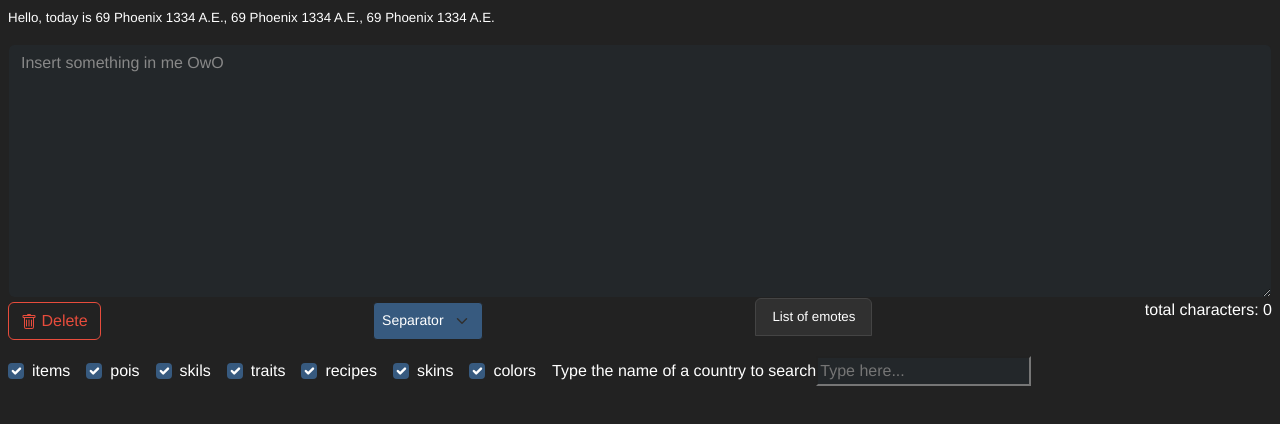
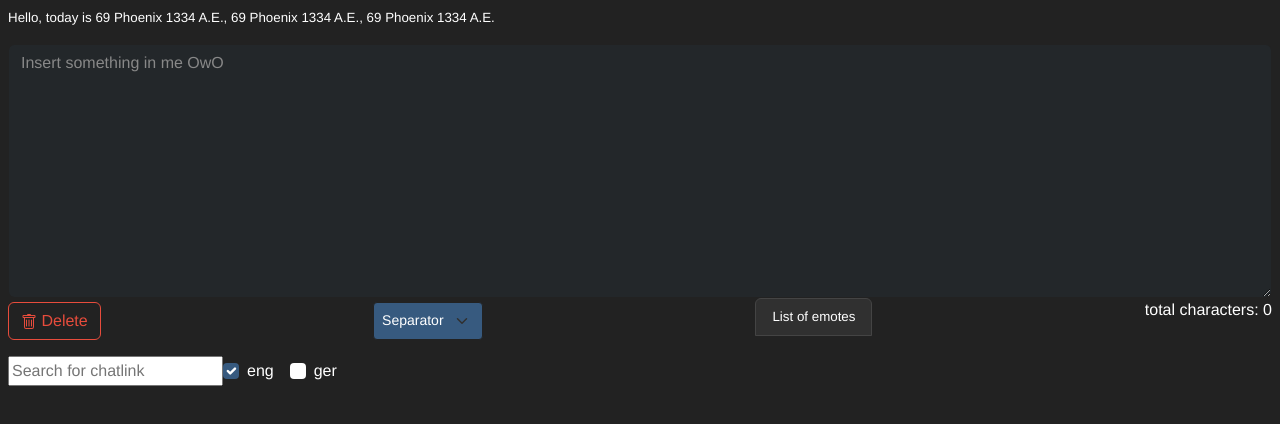
Before and after one commit to Ydalirsson/gw2-Chatbreaker, a Vue app: page / in a window 1280 px wide. Shown: the top 424 px of the page. Built offline with nearby package versions, Linux system fonts and the light colour scheme.

Commit message:
searching for chatlink

```diff
--- a/src/components/Home.vue
+++ b/src/components/Home.vue
@@ -1,28 +1,62 @@
 <template>
   <div class="home">
     <div>
-      <p style="font-size: 10pt">Hello, today is {{currentDate()}}, {{currentDate()}}, {{currentDate()}}
+      <p style="font-size: 10pt">
+        Hello, today is {{ currentDate() }}, {{ currentDate() }},
+        {{ currentDate() }}
       </p>
     </div>
 
     <div>
-      <textarea id="chatContent" v-model="chatContent" ref="chatEdit" placeholder="Insert something in me OwO" cols="50" rows="10" class="form-control" @keyup="update"></textarea>
+      <textarea
+        id="chatContent"
+        v-model="chatContent"
+        ref="chatEdit"
+        placeholder="Insert something in me OwO"
+        cols="50"
+        rows="10"
+        class="form-control"
+        @keyup="update"
+      ></textarea>
 
-      <p v-if="errorMessage" class="alert alert-danger" role="alert"> {{ errorMessage }} </p>
+      <p v-if="errorMessage" class="alert alert-danger" role="alert">
+        {{ errorMessage }}
+      </p>
 
       <ul class="controlBar">
         <li>
-      <button type="button" class="btn btn-outline-danger" style="margin-top: 4px" @click="deleteAreaInput">
-        <svg xmlns="http://www.w3.org/2000/svg" width="16" height="16" fill="currentColor" class="bi bi-trash" viewBox="0 0 16 16">
-          <path d="M5.5 5.5A.5.5 0 0 1 6 6v6a.5.5 0 0 1-1 0V6a.5.5 0 0 1 .5-.5zm2.5 0a.5.5 0 0 1 .5.5v6a.5.5 0 0 1-1 0V6a.5.5 0 0 1 .5-.5zm3 .5a.5.5 0 0 0-1 0v6a.5.5 0 0 0 1 0V6z"/>
-          <path fill-rule="evenodd" d="M14.5 3a1 1 0 0 1-1 1H13v9a2 2 0 0 1-2 2H5a2 2 0 0 1-2-2V4h-.5a1 1 0 0 1-1-1V2a1 1 0 0 1 1-1H6a1 1 0 0 1 1-1h2a1 1 0 0 1 1 1h3.5a1 1 0 0 1 1 1v1zM4.118 4 4 4.059V13a1 1 0 0 0 1 1h6a1 1 0 0 0 1-1V4.059L11.882 4H4.118zM2.5 3V2h11v1h-11z"/>
+          <button
+            type="button"
+            class="btn btn-outline-danger"
+            style="margin-top: 4px"
+            @click="deleteAreaInput"
+          >
+            <svg
+              xmlns="http://www.w3.org/2000/svg"
+              width="16"
+              height="16"
+              fill="currentColor"
+              class="bi bi-trash"
+              viewBox="0 0 16 16"
+            >
+              <path
+                d="M5.5 5.5A.5.5 0 0 1 6 6v6a.5.5 0 0 1-1 0V6a.5.5 0 0 1 .5-.5zm2.5 0a.5.5 0 0 1 .5.5v6a.5.5 0 0 1-1 0V6a.5.5 0 0 1 .5-.5zm3 .5a.5.5 0 0 0-1 0v6a.5.5 0 0 0 1 0V6z"
+              />
+              <path
+                fill-rule="evenodd"
+                d="M14.5 3a1 1 0 0 1-1 1H13v9a2 2 0 0 1-2 2H5a2 2 0 0 1-2-2V4h-.5a1 1 0 0 1-1-1V2a1 1 0 0 1 1-1H6a1 1 0 0 1 1-1h2a1 1 0 0 1 1 1h3.5a1 1 0 0 1 1 1v1zM4.118 4 4 4.059V13a1 1 0 0 0 1 1h6a1 1 0 0 0 1-1V4.059L11.882 4H4.118zM2.5 3V2h11v1h-11z"
+              />
             </svg>
             Delete
           </button>
         </li>
         <li>
-      <select class="form-select form-select-sm" style="margin-top: 4px; width: 110px; height: 38px;"
-              v-model="selected" @change="update">
+          <select
+            class="form-select form-select-sm"
+            style="margin-top: 4px; width: 110px; height: 38px"
+            v-model="selected"
+            @change="update"
+          >
             <option disabled value="0">Separator</option>
             <option value="1">> (default)</option>
             <option value="2">+</option>
@@ -31,7 +65,12 @@
           </select>
         </li>
         <li>
-      <ul id="emoteListID" class="list-group" @click="changeEmoteList" v-if="listCollapsed">
+          <ul
+            id="emoteListID"
+            class="list-group"
+            @click="changeEmoteList"
+            v-if="listCollapsed"
+          >
             <li class="list-group-item py-0">/beckon</li>
             <li class="list-group-item py-0">/bow</li>
             <li class="list-group-item py-0">/cheer</li>
@@ -81,50 +120,74 @@
         </li>
 
         <li>
-      <div>
-        total characters: {{ totalCharacter }}
-      </div>
+          <div>total characters: {{ totalCharacter }}</div>
         </li>
       </ul>
     </div>
 
+    <div class="ac-container">
+      <form>
+        <input
+          class="form-group"
+          type="search"
+          placeholder="Search for chatlink"
+          v-model="searchInput"
+          @blur="blur"
+          @input="inputChanged"
+          @focus="focus"
+          @keyup.esc="escape"
+          @keyup.enter="enter"
+          @keydown.tab="enter"
+          @keydown.up="up"
+          @keydown.down="down"
+        />
+
         <div class="form-check form-check-inline">
-  <input class="form-check-input" type="checkbox" id="inlineCheckbox1" value="option1" checked>
-  <label class="form-check-label" for="inlineCheckbox1">items</label>
+          <input
+            class="form-check-input"
+            type="checkbox"
+            id="cbxLangEng"
+            v-model="cbxLangEng"
+            true-value="true"
+            false-value="false"
+            checked
+            @change="upateLanguage"
+          />
+          <label class="form-check-label" for="cbxLangEng">eng</label>
         </div>
         <div class="form-check form-check-inline">
-  <input class="form-check-input" type="checkbox" id="inlineCheckbox2" value="option2" checked>
-  <label class="form-check-label" for="inlineCheckbox2">pois</label>
+          <input
+            class="form-check-input"
+            type="checkbox"
+            id="cbxLangGer"
+            v-model="cbxLangGer"
+            true-value="true"
+            false-value="false"
+            @change="upateLanguage"
+          />
+          <label class="form-check-label" for="cbxLangGer">ger</label>
         </div>
-<div class="form-check form-check-inline">
-  <input class="form-check-input" type="checkbox" id="inlineCheckbox3" value="option3" checked>
-  <label class="form-check-label" for="inlineCheckbox3">skils</label>
+      </form>
+
+      <div class="ac-filtered-items" v-if="showItems">
+        <div
+          class="ac-filtered-item"
+          :class="{ 'ac-filtered-item__hovered': index === cursor }"
+          v-for="(item, index) in searchResult"
+          :key="index"
+          @click="selectItem(item)"
+          @mouseover="cursor = index"
+        >
+          <div>
+            {{ item.name }},
+            <span style="font-size: 8pt">{{ item.chat_link }}</span>
           </div>
-<div class="form-check form-check-inline">
-  <input class="form-check-input" type="checkbox" id="inlineCheckbox4" value="option4" checked>
-  <label class="form-check-label" for="inlineCheckbox4">traits</label>
         </div>
-<div class="form-check form-check-inline">
-  <input class="form-check-input" type="checkbox" id="inlineCheckbox5" value="option5" checked>
-  <label class="form-check-label" for="inlineCheckbox5">recipes</label>
       </div>
-<div class="form-check form-check-inline">
-  <input class="form-check-input" type="checkbox" id="inlineCheckbox6" value="option6" checked>
-  <label class="form-check-label" for="inlineCheckbox6">skins</label>
-</div>
-<div class="form-check form-check-inline">
-  <input class="form-check-input" type="checkbox" id="inlineCheckbox7" value="option7" checked>
-  <label class="form-check-label" for="inlineCheckbox7">colors</label>
     </div>
 
-<label for="search">
-  Type the name of a country to search
-</label>
-
-<input type="text" id="search" placeholder="Type here...">
-
     <p></p>
-    <br>
+    <br />
 
     <div class="table-responsive">
       <table class="table table-dark table-striped">
@@ -132,17 +195,42 @@
           <tr v-for="msg in singleMessage" v-bind:key="msg.text">
             <td>{{ msg.text }}</td>
             <td>
-            <button type="button" @click="onCopy(msg)" v-if="msg.text" class="btn btn-outline-info">
-              <svg xmlns="http://www.w3.org/2000/svg" width="16" height="16" fill="currentColor" class="bi bi-clipboard" viewBox="0 0 16 16">
-                <path d="M4 1.5H3a2 2 0 0 0-2 2V14a2 2 0 0 0 2 2h10a2 2 0 0 0 2-2V3.5a2 2 0 0 0-2-2h-1v1h1a1 1 0 0 1 1 1V14a1 1 0 0 1-1 1H3a1 1 0 0 1-1-1V3.5a1 1 0 0 1 1-1h1v-1z"></path>
-                <path d="M9.5 1a.5.5 0 0 1 .5.5v1a.5.5 0 0 1-.5.5h-3a.5.5 0 0 1-.5-.5v-1a.5.5 0 0 1 .5-.5h3zm-3-1A1.5 1.5 0 0 0 5 1.5v1A1.5 1.5 0 0 0 6.5 4h3A1.5 1.5 0 0 0 11 2.5v-1A1.5 1.5 0 0 0 9.5 0h-3z"></path>
+              <button
+                type="button"
+                @click="onCopy(msg)"
+                v-if="msg.text"
+                class="btn btn-outline-info"
+              >
+                <svg
+                  xmlns="http://www.w3.org/2000/svg"
+                  width="16"
+                  height="16"
+                  fill="currentColor"
+                  class="bi bi-clipboard"
+                  viewBox="0 0 16 16"
+                >
+                  <path
+                    d="M4 1.5H3a2 2 0 0 0-2 2V14a2 2 0 0 0 2 2h10a2 2 0 0 0 2-2V3.5a2 2 0 0 0-2-2h-1v1h1a1 1 0 0 1 1 1V14a1 1 0 0 1-1 1H3a1 1 0 0 1-1-1V3.5a1 1 0 0 1 1-1h1v-1z"
+                  ></path>
+                  <path
+                    d="M9.5 1a.5.5 0 0 1 .5.5v1a.5.5 0 0 1-.5.5h-3a.5.5 0 0 1-.5-.5v-1a.5.5 0 0 1 .5-.5h3zm-3-1A1.5 1.5 0 0 0 5 1.5v1A1.5 1.5 0 0 0 6.5 4h3A1.5 1.5 0 0 0 11 2.5v-1A1.5 1.5 0 0 0 9.5 0h-3z"
+                  ></path>
                 </svg>
                 Copy
               </button>
             </td>
             <td v-if="msg.copied">
-            <svg xmlns="http://www.w3.org/2000/svg" width="32" height="32" fill="green" class="bi bi-check" viewBox="0 0 16 16">
-              <path d="M10.97 4.97a.75.75 0 0 1 1.07 1.05l-3.99 4.99a.75.75 0 0 1-1.08.02L4.324 8.384a.75.75 0 1 1 1.06-1.06l2.094 2.093 3.473-4.425a.267.267 0 0 1 .02-.022z"/>
+              <svg
+                xmlns="http://www.w3.org/2000/svg"
+                width="32"
+                height="32"
+                fill="green"
+                class="bi bi-check"
+                viewBox="0 0 16 16"
+              >
+                <path
+                  d="M10.97 4.97a.75.75 0 0 1 1.07 1.05l-3.99 4.99a.75.75 0 0 1-1.08.02L4.324 8.384a.75.75 0 1 1 1.06-1.06l2.094 2.093 3.473-4.425a.267.267 0 0 1 .02-.022z"
+                />
               </svg>
             </td>
           </tr>
@@ -156,166 +244,290 @@
 import { defineComponent } from "vue";
 import { writeText } from "@tauri-apps/api/clipboard";
 
+export interface Item {
+  [key: string]: {
+    name: string;
+    id: number;
+    chat_link: string;
+  };
+}
+
 const _colors = require("../chatcodes/eng/colors.json");
 const _items = require("../chatcodes/eng/items.json");
-const _pois = require( "../chatcodes/eng/pois.json");
+const _pois = require("../chatcodes/eng/pois.json");
 const _recipes = require("../chatcodes/eng/recipes.json");
 const _skills = require("../chatcodes/eng/skills.json");
-const _skin = require("../chatcodes/eng/skins.json");
+const _skins = require("../chatcodes/eng/skins.json");
 const _traits = require("../chatcodes/eng/traits.json");
-
-export interface Item  {
-  [key: string]: {
-    name: string,
-    id: number,
-    chat_link: string
-    }
-}
 
 const colors = _colors as Item[];
 const items = _items as Item[];
 const pois = _pois as Item[];
 const recipes = _recipes as Item[];
 const skills = _skills as Item[];
-const skin = _skin as Item[];
+const skins = _skins as Item[];
 const traits = _traits as Item[];
 
 export default defineComponent({
   name: "home",
   data() {
     return {
-      chatContent: '' as string,
-      contentWordArray: [''] as Array<string>,
-      singleMessage: [] as Array<{text: '', copied: false}>,
-      errorMessage: '' as string,
+      chatContent: "" as string,
+      contentWordArray: [""] as Array<string>,
+      singleMessage: [] as Array<{ text: ""; copied: false }>,
+      errorMessage: "" as string,
       totalCharacter: 0 as number,
-      selected: '0',
+      selected: "0" as string,
       listCollapsed: false as boolean,
-      searchRes: [] as Array<Item>
+      searchResult: [] as Array<Item>,
+      searchInput: "" as string,
+      showItems: false as boolean,
+      cursor: -1 as number,
+      cbxLangEng: true as boolean,
+      cbxLangGer: false as boolean
+    };
+  },
+  watch: {
+    searchInput(newInput) {
+      this.searchForLink(newInput);
+    },
+    upateLanguage() {
+      this.searchResult = [];
     }
   },
   methods: {
-    changeEmoteList() : void {
+    changeEmoteList(): void {
       this.listCollapsed = !this.listCollapsed;
-      this.searchForLink();
     },
     currentDate() {
       const dateNow = new Date(Date.now());
-      const currentYear = new Date(dateNow.getFullYear(), 0, 1, 23,59,59,999);
-      let dayOfYear = Math.floor(dateNow.getTime() - currentYear.getTime()) /1000/60/60/24;
+      const currentYear = new Date(
+        dateNow.getFullYear(),
+        0,
+        1,
+        23,
+        59,
+        59,
+        999
+      );
+      let dayOfYear =
+        Math.floor(dateNow.getTime() - currentYear.getTime()) /
+        1000 /
+        60 /
+        60 /
+        24;
       dayOfYear = Math.floor(dayOfYear) + 2;
 
-      let season = '';
+      let season = "";
       let mouveCalenderDay = 0;
       if (1 <= dayOfYear && dayOfYear <= 90) {
-        season = 'Zephyr';
+        season = "Zephyr";
         mouveCalenderDay = dayOfYear;
       } else if (91 <= dayOfYear && dayOfYear <= 180) {
-        season = 'Phoenix';
+        season = "Phoenix";
         mouveCalenderDay = dayOfYear - 90;
       } else if (181 <= dayOfYear && dayOfYear <= 270) {
-        season = 'Scion';
+        season = "Scion";
         mouveCalenderDay = dayOfYear - 180;
       } else if (271 <= dayOfYear && dayOfYear <= 366) {
-        season = 'Colossus';
+        season = "Colossus";
         mouveCalenderDay = dayOfYear - 270;
       }
-      return mouveCalenderDay + ' ' + season + ' ' + (dateNow.getFullYear()-687) + ' A.E.';
+      return (
+        mouveCalenderDay +
+        " " +
+        season +
+        " " +
+        (dateNow.getFullYear() - 687) +
+        " A.E."
+      );
     },
     deleteAreaInput(): void {
-      this.chatContent = '';
-      this.singleMessage = [{text: '', copied: false}];
-      this.contentWordArray = [''];
-      this.errorMessage = '';
+      this.chatContent = "";
+      this.singleMessage = [{ text: "", copied: false }];
+      this.contentWordArray = [""];
+      this.errorMessage = "";
 
       this.totalCharacter = this.chatContent.length;
       (this.$refs.chatEdit as HTMLElement).focus();
     },
-    update() : void {
+    update(): void {
       const MSG_CHAR_LIMIT = 197; // character limit per single chat message (in gw2 it's 199, but 197 needed to add ' >' automatically
-      let i = 0;                  // place of message
-      let j = 0;                  // position of word
-      let separatorChar = '>';
+      let i = 0; // place of message
+      let j = 0; // position of word
+      let separatorChar = ">";
       // reset
-      this.singleMessage = [{text: '', copied: false}];
-      this.contentWordArray = [''];
-      this.errorMessage = '';
+      this.singleMessage = [{ text: "", copied: false }];
+      this.contentWordArray = [""];
+      this.errorMessage = "";
 
       // set select separation char
-      if (this.selected == '1')
-        separatorChar = '>';
-      else if (this.selected == '2')
-        separatorChar = '+';
-      else if (this.selected == '3')
-        separatorChar = '-';
-      else if (this.selected == '4')
-        separatorChar = '~';
-      else separatorChar = '>';
+      if (this.selected == "1") separatorChar = ">";
+      else if (this.selected == "2") separatorChar = "+";
+      else if (this.selected == "3") separatorChar = "-";
+      else if (this.selected == "4") separatorChar = "~";
+      else separatorChar = ">";
 
       this.totalCharacter = this.chatContent.length;
       // generate table if textarea is filled
       if (this.chatContent.length != 0) {
-        this.contentWordArray = this.chatContent.split(' ');
+        this.contentWordArray = this.chatContent.split(" ");
 
         // check if every word is separable
         for (let k = 0; k < this.contentWordArray.length; k++) {
           if (this.contentWordArray[k].length > MSG_CHAR_LIMIT) {
-            this.errorMessage = 'At least one word is longer then 197 characters. Try to split it with space.';
+            this.errorMessage =
+              "At least one word is longer then 197 characters. Try to split it with space.";
             return;
           }
         }
 
         while (j < this.contentWordArray.length) {
           // check if word fits in message
-          if (this.singleMessage[i].text.length + this.contentWordArray[j].length <= MSG_CHAR_LIMIT) {
-            this.singleMessage[i].text += this.contentWordArray[j].toString() + ' ';
+          if (
+            this.singleMessage[i].text.length +
+              this.contentWordArray[j].length <=
+            MSG_CHAR_LIMIT
+          ) {
+            this.singleMessage[i].text +=
+              this.contentWordArray[j].toString() + " ";
             //console.log('Msg: ' + this.singleMessage[0])
           } else {
-            this.singleMessage[i].text += separatorChar;   // finish Message
-            this.singleMessage.push({text: '', copied: false}); // init next message
+            this.singleMessage[i].text += separatorChar; // finish Message
+            this.singleMessage.push({ text: "", copied: false }); // init next message
             i++;
-            j--;                            // hold current word to set in next message
+            j--; // hold current word to set in next message
           }
           j++;
         }
       }
       //console.log(this.singleMessage)
     },
-    onCopy(msg: {text: '', copied: boolean}) : void {
+    onCopy(msg: { text: ""; copied: boolean }): void {
       //console.log("CopyText" + msg);
       writeText(msg.text);
       msg.copied = true;
+    },
+    searchForLink(searchInput: string): void {
+      this.searchResult = [];
+      if (searchInput.length < 3) return;
 
-    },
-    searchForLink() : void {
+      if (this.cbxLangEng == true) {
         let i = 0;
+        for (i = 0; i < colors.length; i++) {
+          if (colors[i].name != null) {
+            if (colors[i].name.toString().includes(searchInput)) {
+              this.searchResult.push(colors[i]);
+            }
+          }
 
-      for(i = 0; i < items.length; i++) {
-        if(items[i].name != null) {
-          if (items[i].name.toString().includes("Ass")) {
-            this.searchRes.push(items[i]);
+          for (i = 0; i < items.length; i++) {
+            if (items[i].name != null) {
+              if (items[i].name.toString().includes(searchInput)) {
+                this.searchResult.push(items[i]);
               }
             }
           }
 
-     console.log(this.searchRes);
+          for (i = 0; i < pois.length; i++) {
+            if (pois[i].name != null) {
+              if (pois[i].name.toString().includes(searchInput)) {
+                this.searchResult.push(pois[i]);
               }
             }
-})
+          }
+
+          for (i = 0; i < recipes.length; i++) {
+            if (recipes[i].name != null) {
+              if (recipes[i].name.toString().includes(searchInput)) {
+                this.searchResult.push(recipes[i]);
+              }
+            }
+          }
+
+          for (i = 0; i < skills.length; i++) {
+            if (skills[i].name != null) {
+              if (skills[i].name.toString().includes(searchInput)) {
+                this.searchResult.push(skills[i]);
+              }
+            }
+          }
+          for (i = 0; i < skins.length; i++) {
+            if (skins[i].name != null) {
+              if (skins[i].name.toString().includes(searchInput)) {
+                this.searchResult.push(skins[i]);
+              }
+            }
+          }
+          for (i = 0; i < traits.length; i++) {
+            if (traits[i].name != null) {
+              if (traits[i].name.toString().includes(searchInput)) {
+                this.searchResult.push(traits[i]);
+              }
+            }
+          }
+        }
+      }
+    },
+    selectItem(item: Item): void {
+      if (item) {
+        this.searchInput = item.name.toString();
+        this.$emit("inputChanged", this.searchInput);
+        this.showItems = false;
+        this.chatContent += " " + item.chat_link.toString();
+        this.update();
+      }
+    },
+    blur(): void {
+      setTimeout(() => (this.showItems = false), 200);
+    },
+    focus(): void {
+      this.showItems = true;
+    },
+    inputChanged(): void {
+      this.showItems = true;
+      this.$emit("inputChanged", this.searchInput);
+    },
+    enter(): void {
+      if (this.showItems && this.searchResult[this.cursor]) {
+        this.selectItem(this.searchResult[this.cursor]);
+        this.$emit("inputChanged", this.searchInput);
+        this.showItems = false;
+      }
+    },
+    up(): void {
+      if (this.cursor > -1) {
+        this.cursor--;
+        this.$el.getElementsByClassName("ac-filtered-item")[this.cursor];
+      }
+    },
+    down(): void {
+      this.showItems = true;
+      if (this.cursor < this.searchResult.length) {
+        this.cursor++;
+        this.$el.getElementsByClassName("ac-filtered-item")[this.cursor];
+      }
+    },
+    escape(): void {
+      this.showItems = !this.showItems;
+    },
+  },
+});
 </script>
 
 <!-- Add "scoped" attribute to limit CSS to this component only -->
 <style scoped lang="css">
 textarea:focus {
-    background-color : #23272a ;
+  background-color: #23272a;
   color: #fff;
 }
-  input[type="text"], textarea {
-    background-color : #23272a ;
+input[type="text"],
+textarea {
+  background-color: #23272a;
   color: #fff;
 }
 select {
-    background-color : #375a7f ;
+  background-color: #375a7f;
   color: #fff;
 }
 .controlBar {
@@ -324,7 +536,8 @@ export default defineComponent({
   list-style: none;
   padding-left: 0;
 }
-  #emoteID .tooltiptext, #emoteListID .tooltiptext{
+#emoteID .tooltiptext,
+#emoteListID .tooltiptext {
   visibility: hidden;
   width: 120px;
   background-color: black;
@@ -337,10 +550,44 @@ export default defineComponent({
   position: absolute;
   z-index: 1;
 }
-  #emoteID:hover .tooltiptext, #emoteListID:hover .tooltiptext {
+#emoteID:hover .tooltiptext,
+#emoteListID:hover .tooltiptext {
   visibility: visible;
 }
-  #emoteID, #emoteListID {
+#emoteID,
+#emoteListID {
   font-size: 10pt;
 }
+
+.ac-container {
+  position: relative;
+  display: grid;
+  grid-template-columns: auto;
+  justify-content: start;
+}
+.ac-filtered-items {
+  position: absolute;
+  top: 0;
+  left: 0;
+  right: 0;
+  width: auto;
+  grid-row: 2;
+  padding: 2px;
+  text-align: left;
+  border: 2px solid #ececec;
+  border-top: none;
+  border-radius: 2px;
+  max-height: 400px;
+  overflow-y: auto;
+  z-index: 9999;
+  font-size: 10pt;
+}
+.ac-container .ac-filtered-items .ac-filtered-item {
+  cursor: pointer;
+}
+.ac-container .ac-filtered-items .ac-filtered-item:hover,
+.ac-container .ac-filtered-items .ac-filtered-item__hovered {
+  background-color: #eee;
+  color: #101010;
+}
 </style>
```
Lines whose indentation alone changed are shown as unchanged.
